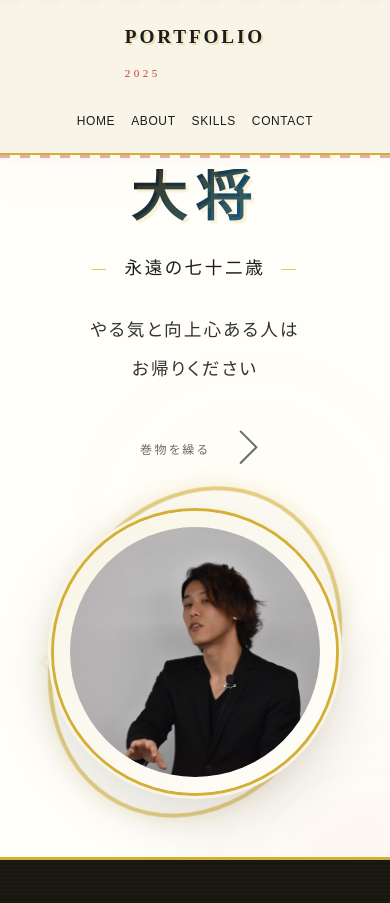
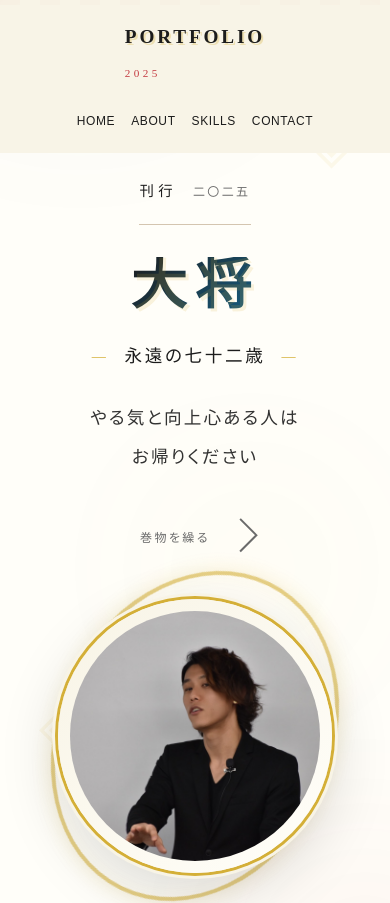
Before and after one commit to TIshow/mysite, a React (Vite) app: page / in a window 390 px wide. Shown: the top 903 px of the page. Built offline with nearby package versions, Linux system fonts and the light colour scheme.

Commit message:
fix: Positioned 刊行：2025 見出し

```diff
--- a/src/components/Header.css
+++ b/src/components/Header.css
@@ -2,31 +2,12 @@
   background-color: rgba(248, 244, 230, 0.95);
   backdrop-filter: blur(20px);
   -webkit-backdrop-filter: blur(20px);
-  border-bottom: 2px solid var(--gold-accent);
-  box-shadow: 0 2px 10px rgba(212, 175, 55, 0.1);
   position: fixed;
   top: 0;
   left: 0;
   right: 0;
   z-index: 1000;
   transition: all 0.3s ease;
-}
-
-.header::after {
-  content: '';
-  position: absolute;
-  bottom: -5px;
-  left: 0;
-  right: 0;
-  height: 3px;
-  background: repeating-linear-gradient(
-    90deg,
-    var(--shu-red) 0px,
-    var(--shu-red) 10px,
-    transparent 10px,
-    transparent 20px
-  );
-  opacity: 0.4;
 }
 
 .nav {
--- a/src/components/Hero.css
+++ b/src/components/Hero.css
@@ -296,7 +296,7 @@
 
 @media (max-width: 768px) {
   .hero {
-    padding: 6rem 0 4rem;
+    padding: 10rem 0 4rem;
   }
 
   .hero-content {
@@ -314,8 +314,9 @@
   }
 
   .hero-label {
-    font-size: 0.65rem;
-    margin-bottom: 1.5rem;
+    font-size: 0.75rem;
+    margin-bottom: 2rem;
+    padding-top: 1rem;
   }
 
   .hero-title {
@@ -334,6 +335,10 @@
     max-width: 250px;
   }
 
+  .image-frame {
+    padding: 0.75rem;
+  }
+
   .hero-shape-1 {
     width: 300px;
     height: 300px;
```
